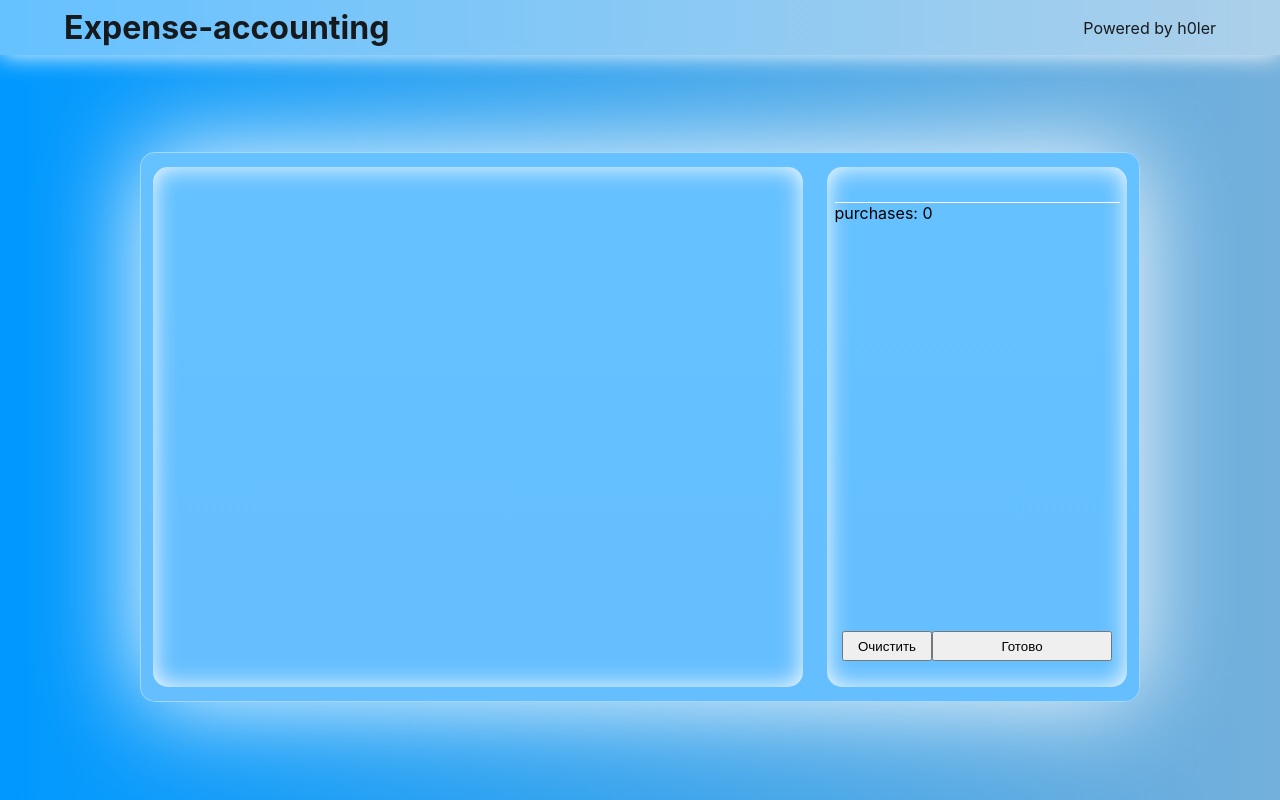
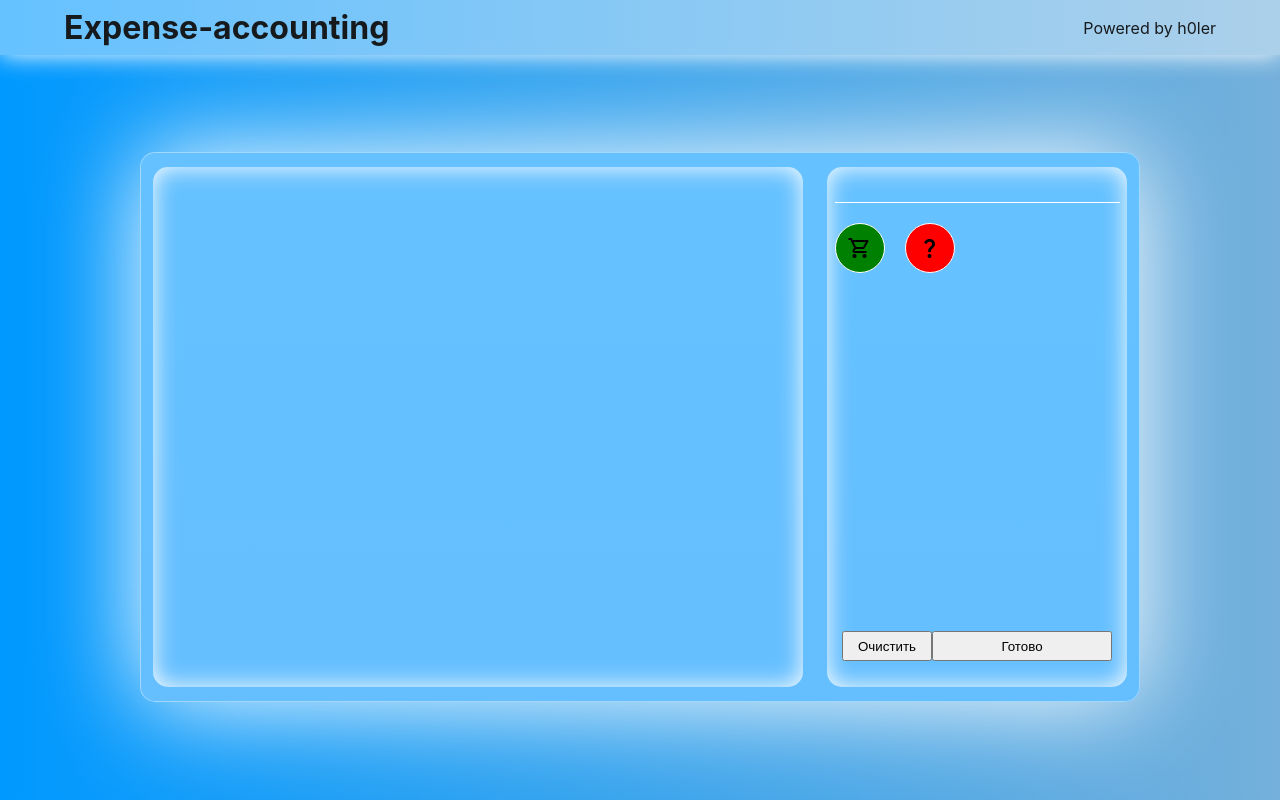
Before and after one commit to Holder-hash/expense-accounting, a React (Create React App) app: page / in a window 1280 px wide. Built offline with nearby package versions, Linux system fonts and the light colour scheme.

Commit message:
categories render

```diff
--- a/src/components/Expense-panel/ExpenseInput/ExpenseInput.jsx
+++ b/src/components/Expense-panel/ExpenseInput/ExpenseInput.jsx
@@ -8,10 +8,14 @@ const ExpenseInput = () => {
                 <input type="number" className='expanse-input__expense-inp'/>
 
                 <div className="expanse-input__categories">
+
                     {Object.keys(categories).map((key, index) => {
+                        const category = categories[key];
                         return (
-                            <div key={index}>
-                                <p>{key}: {index}</p>
+                            <div key={index} style={{background: category.color}}>
+                                <span class="material-symbols-outlined">
+                                    {category.icon}
+                                </span>
                             </div>
                         )
                     })}
--- a/src/components/Expense-panel/ExpenseInput/ExpenseInput.scss
+++ b/src/components/Expense-panel/ExpenseInput/ExpenseInput.scss
@@ -20,8 +20,25 @@
             border: none;
             outline: none;
             border-bottom: 1px solid white;
+        }
 
+        .expanse-input__categories {
+            margin-top: 20px;
+            width: 100%;
+            display: flex;
+            gap: 20px;
+            div {
+                display: flex;
+                align-items: center;
+                justify-content: center;
+                width: 50px;
+                height: 50px;
+                border: 1px solid white;
+                border-radius: 50%;
+                cursor: pointer;
+            }
         }
+
         .expanse-input__footer {
             position: absolute;
             bottom: 0;
--- a/src/data/categories.json
+++ b/src/data/categories.json
@@ -3,5 +3,10 @@
         "color": "green",
         "icon": "shopping_cart",
         "type": "default"
+    },
+    "question": {
+        "color": "red",
+        "icon": "question_mark",
+        "type": "default"
     }
 }
```
